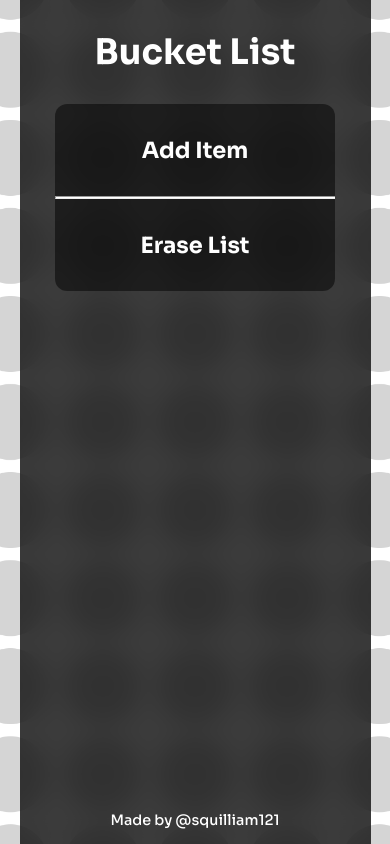
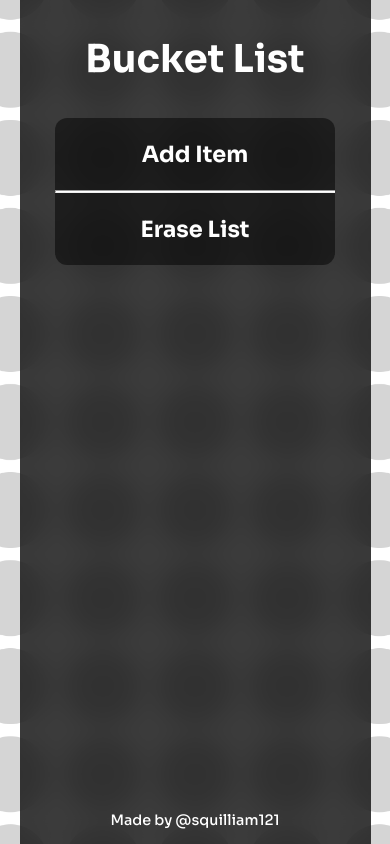
Before and after one commit to Squilliam121/squizstudios, a plain HTML site: page bucketlist/index.html in a window 390 px wide. Drawn offline with Linux system fonts and the light colour scheme.

Commit message:
hungerGamesMobileFixed

```diff
--- a/bucketlist/styles.css
+++ b/bucketlist/styles.css
@@ -246,13 +246,15 @@ h1, h2, h3, h4, h5, h6, p, a, button{
 
 @media (max-width: 768px) {
     #heading{
-        font-size: 2.2rem;
+        font-size: 2.4rem;
+        margin: 35px;
     }
     #list{
         padding: 0;
     }
     #itembutton, #erasebutton{
         font-size: 1.4rem;
+        height: 40px;
     }
     #goal{
         font-size: 2.2rem;
```
